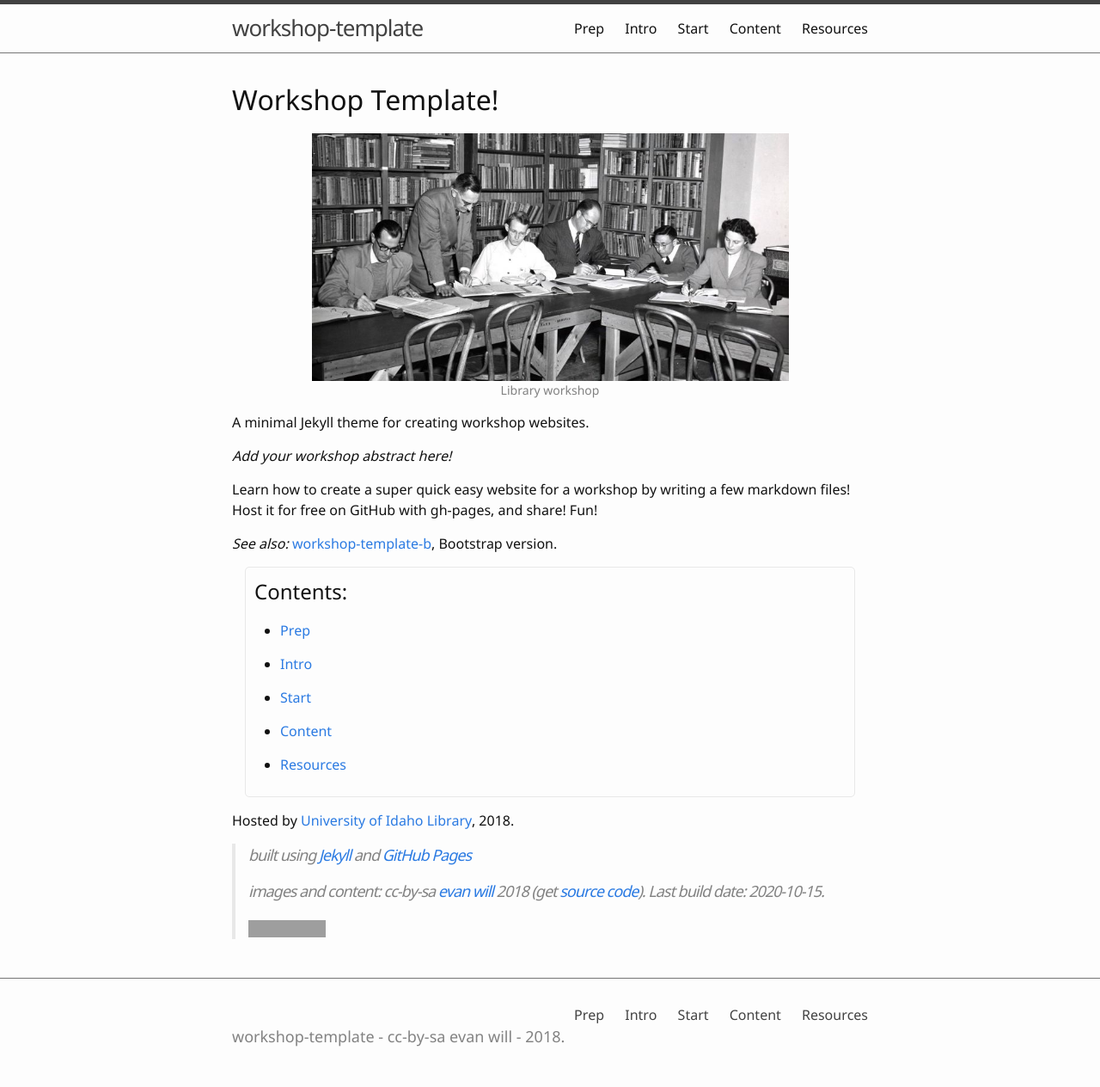
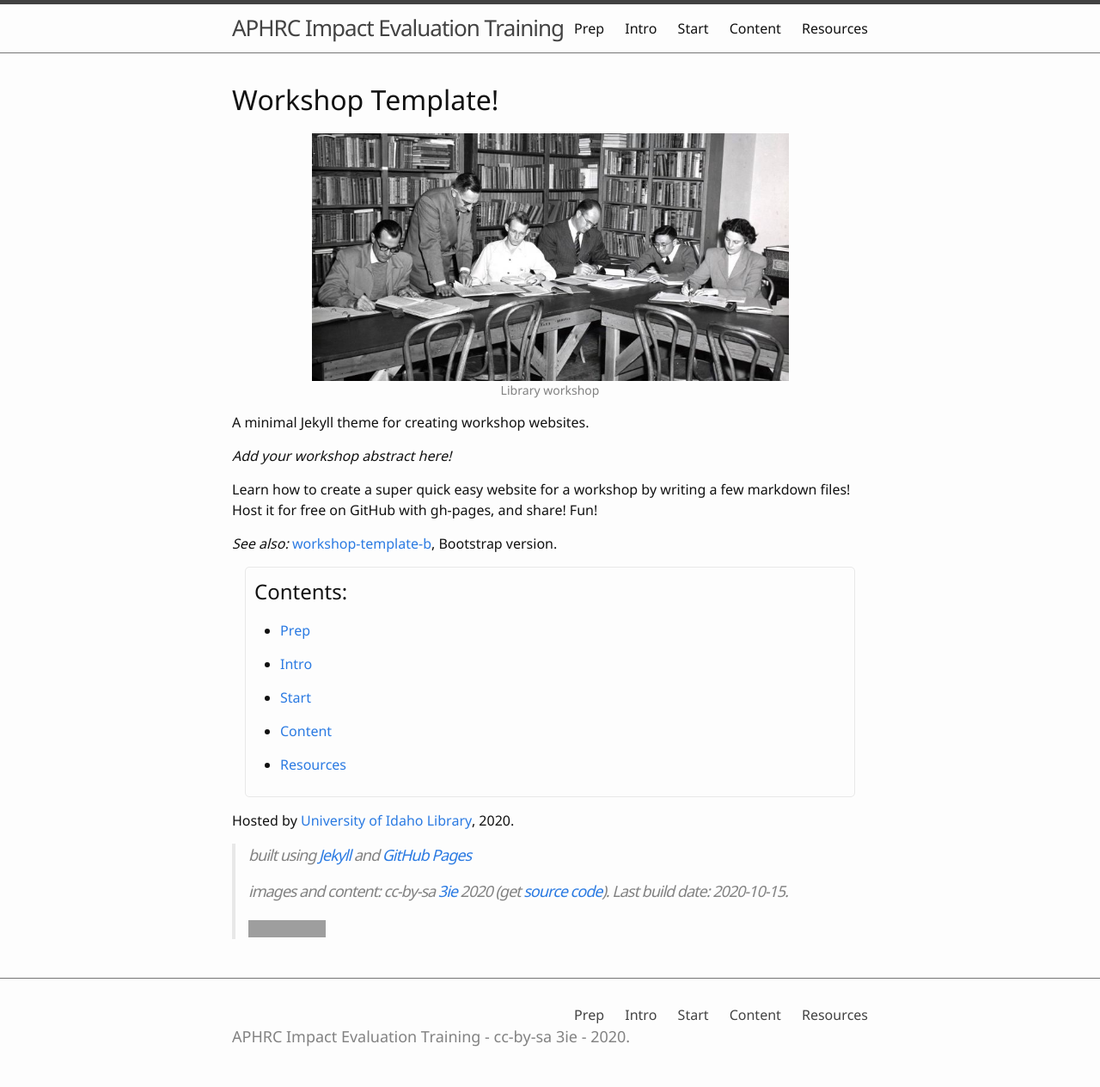
Before and after one commit to 3ieimpactinc/3ie-training, a Jekyll site: the page built from index.md, in a window 1280 px wide. Shown: the whole page at 86% size. Built offline with Jekyll 4.4.1, drawn with Linux system fonts in a browser that asks for light colours; grey boxes are pictures that could not be loaded.

Commit message:
customised for 3ie

```diff
--- a/_config.yml
+++ b/_config.yml
@@ -8,26 +8,26 @@
 
 # Site settings
 # title appears in the header
-title: workshop-template
+title: APHRC Impact Evaluation Training
 # description and keywords for meta tags
-description: "Create an OER workshop website quick and easy!"
+description: "Impact evaluation training workshop homepage"
 keywords: "workshops, OER, Open Education, websites, gh-pages, jekyll"
 
 # author settings for cc-by, appears in the footer
-author: evan will
-pub_year: 2018
-github_username: evanwill
+author: 3ie
+pub_year: 2020
+github_username: 3ieimpactinc
 
 # add the full url for the github repository
-repo: "https://github.com/evanwill/workshop-template"
+repo: "https://github.com/3ieimpactinc/3ie-training"
 
 # site urls
 # add the url for the domain,
 # on gh-pages follow the pattern: https://username.github.io
-url: https://evanwill.github.io
+url: https://3ieimpactinc.github.io
 # add subsection of the domain,
 # on gh-pages this is a / followed by the name of the repository
-baseurl: /workshop-template
+baseurl: /3ie-training
 
 # add google analytics if desired (optional)
 # if blank, it will be ignored
```
